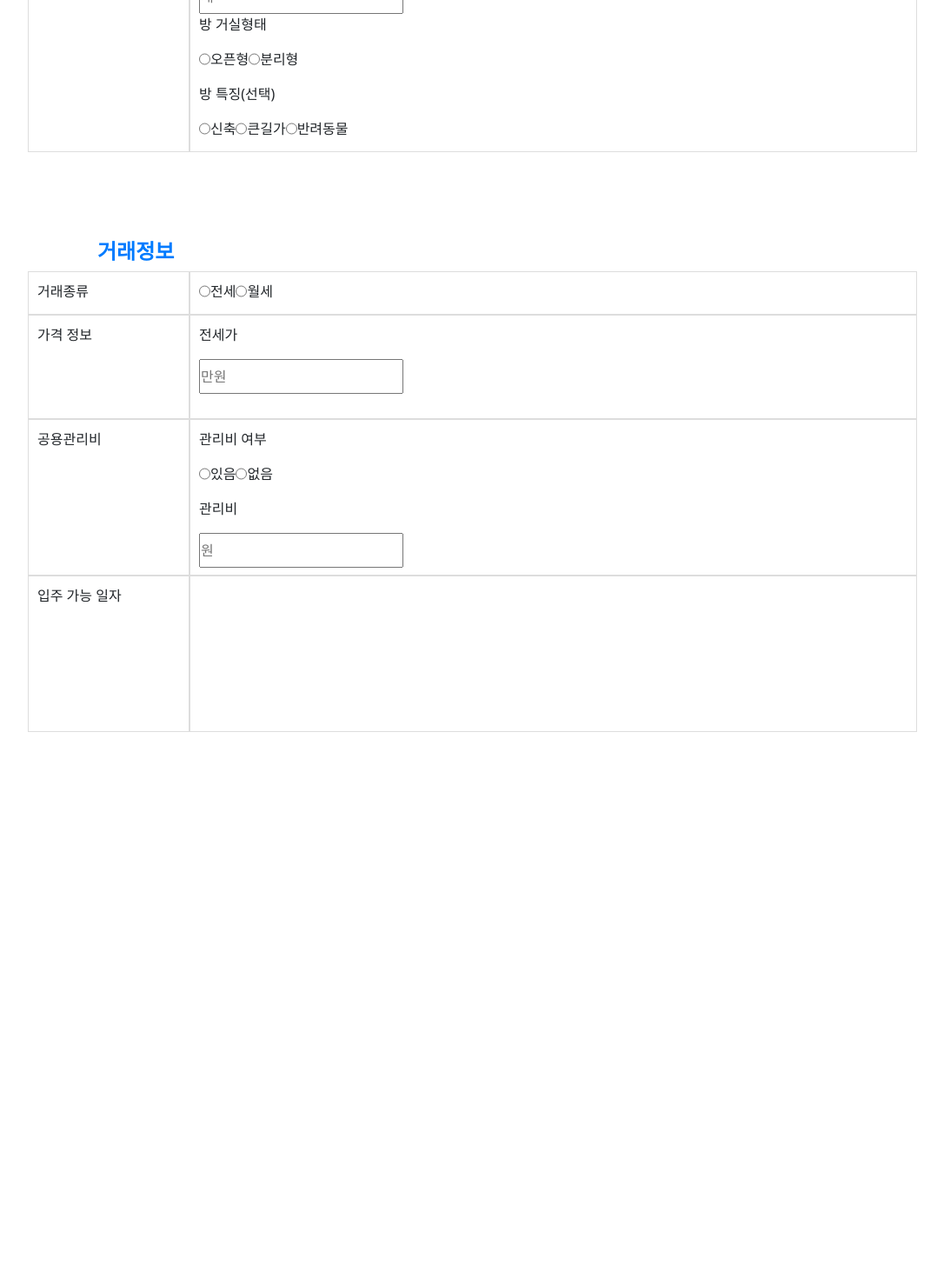
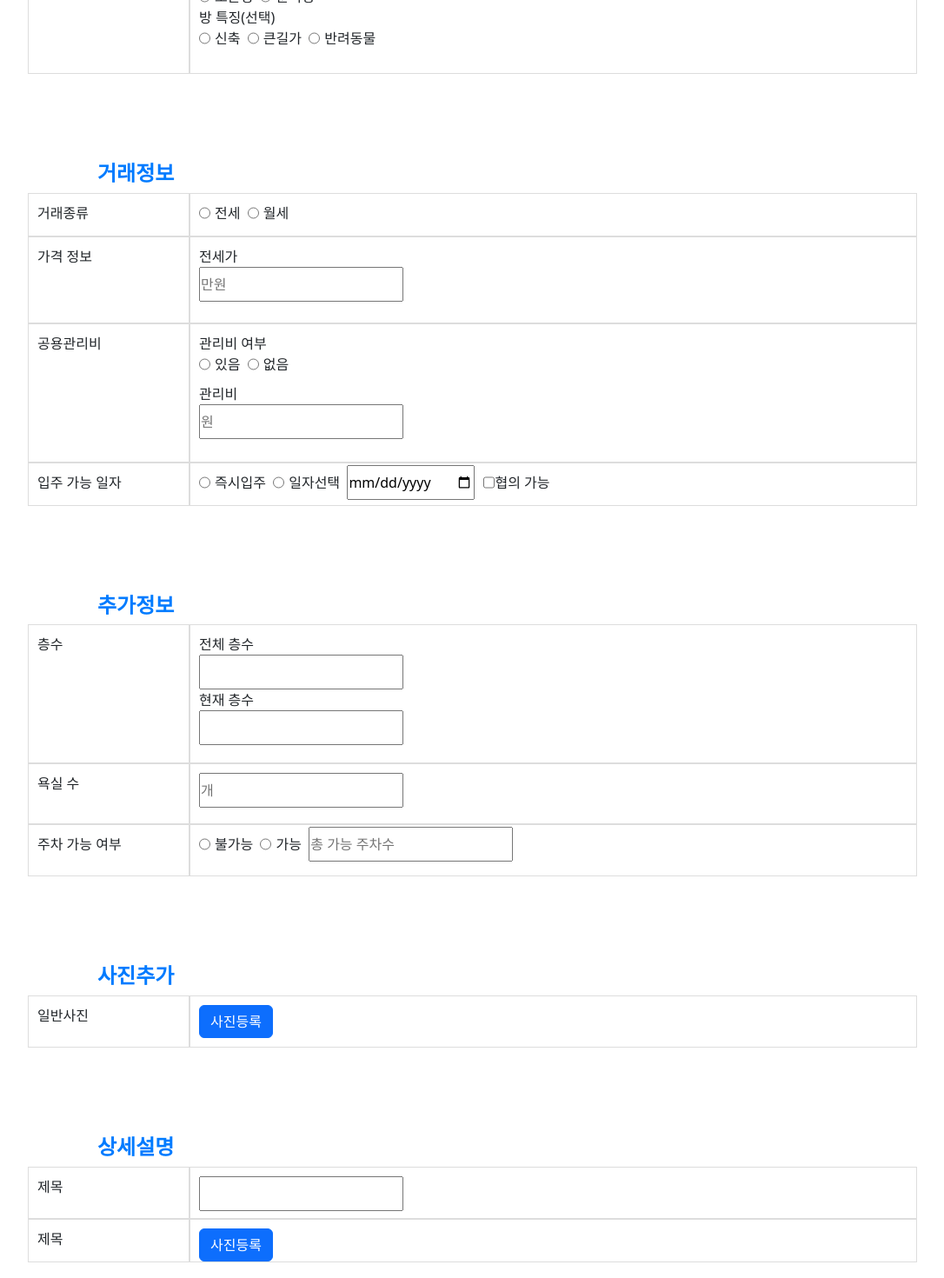
Before and after one commit to Suno7526/Shopping, a React (Create React App) app in the folder estate/: page / in a window 1280 px wide. Shown: the part 960-2430 px from the top of the page at 87% size, without its empty margins (38-1124 px from the left). Before the commit the page ends 1802 px from the top, so only its background shows below. Built offline with nearby package versions, Linux system fonts and the light colour scheme.

Commit message:
추가정보, 사진추가, 상세설명 컨테이너 추가

```diff
--- a/estate/public/index.html
+++ b/estate/public/index.html
@@ -27,17 +27,8 @@
     <title>React App</title>
   </head>
   <body>
-    <noscript>You need to enable JavaScript to run this app.</noscript>
+
     <div id="root"></div>
-    <!--
-      This HTML file is a template.
-      If you open it directly in the browser, you will see an empty page.
 
-      You can add webfonts, meta tags, or analytics to this file.
-      The build step will place the bundled scripts into the <body> tag.
-
-      To begin the development, run `npm start` or `yarn start`.
-      To create a production bundle, use `npm run build` or `yarn build`.
-    -->
   </body>
 </html>
--- a/estate/src/App.css
+++ b/estate/src/App.css
@@ -6,6 +6,17 @@
 color: #007bff; /* Blue color */
 font-weight: bold;
 font-size: 24px; /* Adjust font size as needed */
+}
+div p{
+  margin-bottom: 0px;
+}
+
+input[type="text"],input[type="date"]{
+  margin-right: 10px;
+}
+
+input[type="radio"] {
+  margin-right: 5px;
 }
 
 .custom-list {
--- a/estate/src/App.js
+++ b/estate/src/App.js
@@ -5,6 +5,8 @@ import Container from 'react-bootstrap/Container';
 import Nav from 'react-bootstrap/Nav';
 import Navbar from 'react-bootstrap/Navbar';
 import NavDropdown from 'react-bootstrap/NavDropdown';
+import Button from 'react-bootstrap/Button';
+import Accordion from 'react-bootstrap/Accordion';
 
 function App() {
   return (
@@ -84,19 +86,19 @@ function App() {
     <div className="container">
       <div className="row">
         <div className="col-md-2 left boxed">
-          <div className="box">
+          <div className="box" style={{height: 160}}>
             <p>매물주소</p>
           </div>
         </div>
         <div className="col-md-9 right boxed">
-          <div className="box">
+          <div className="box" style={{height: 160}}>
             <div>
               <p>주소검색</p>
-              <input type="text" /><button className="btn" type="button">Primary</button>
+              <input type="text" /><Button variant="primary">검색</Button>{' '}
             </div>
             <div>
-              <p>동 입력</p>
-              <input type="text" /><input type="text" /><button className="btn" type="button">Primary</button>
+              <p>나머지 주소 입력</p>
+              <input type="text" />
             </div>
           </div>
         </div>
@@ -105,12 +107,12 @@ function App() {
     <div className="container">
       <div className="row">
         <div className="col-md-2 left boxed">
-          <div className="box" style={{height: 120}}>
+          <div className="box" style={{height: 100}}>
             <p>매물크기</p>
           </div>
         </div>
         <div className="col-md-9 right boxed">
-          <div className="box" style={{height: 120}}>
+          <div className="box" style={{height: 100}}>
             <div>
               <p>전용면적</p>
               <input type="text" placeholder="평수 입력" /> = <input type="text" placeholder="m2" />
@@ -122,12 +124,12 @@ function App() {
     <div className="container">
       <div className="row">
         <div className="col-md-2 left boxed">
-          <div className="box" style={{height: 250}}>
+          <div className="box" style={{height: 200}}>
             <p>방 정보</p>
           </div>
         </div>
         <div className="col-md-9 right boxed">
-          <div className="box" style={{height: 250}}>
+          <div className="box" style={{height: 200}}>
             <div>
               <div>
                 <p>방 수</p>
@@ -135,11 +137,11 @@ function App() {
               </div>
               <div>
                 <p>방 거실형태</p>
-                <p><input type="radio" />오픈형 <input type="radio" />분리형</p>
+                <p><input type="radio" />오픈형 &nbsp; <input type="radio" />분리형</p>
               </div>
               <div>
                 <p>방 특징(선택)</p>
-                <p><input type="radio" />신축 <input type="radio" />큰길가 <input type="radio" />반려동물</p>
+                <p><input type="radio" />신축 &nbsp;<input type="radio" />큰길가 &nbsp;<input type="radio" />반려동물</p>
               </div>
             </div>
           </div>
@@ -147,7 +149,12 @@ function App() {
       </div>
     </div>
   </div>
-  <div>
+
+
+
+
+
+  <div className="BigContainer">
     <div style={{display: 'flex', justifyContent: 'space-between'}}>
       <h3 className="inform" style={{marginLeft: 150}}>거래정보</h3>
     </div>
@@ -160,7 +167,7 @@ function App() {
         </div>
         <div className="col-md-9 right boxed">
           <div className="box" style={{height: 50}}>
-            <p><input type="radio" name id /> 전세 <input type="radio" name id /> 월세</p>
+            <p><input type="radio" name id /> 전세 &nbsp;<input type="radio" name id /> 월세 &nbsp;</p>
           </div>
         </div>
       </div>
@@ -168,12 +175,12 @@ function App() {
     <div className="container">
       <div className="row">
         <div className="col-md-2 left boxed">
-          <div className="box" style={{height: 120}}>
+          <div className="box" style={{height: 100}}>
             <p>가격 정보</p>
           </div>
         </div>
         <div className="col-md-9 right boxed">
-          <div className="box" style={{height: 120}}>
+          <div className="box" style={{height: 100}}>
             <div>
               <p>전세가</p>
               <input type="text" placeholder="만원" />
@@ -185,16 +192,16 @@ function App() {
     <div className="container">
       <div className="row">
         <div className="col-md-2 left boxed">
-          <div className="box" style={{height: 180}}>
+          <div className="box" style={{height: 160}}>
             <p>공용관리비</p>
           </div>
         </div>
         <div className="col-md-9 right boxed">
-          <div className="box" style={{height: 180}}>
+          <div className="box" style={{height: 160}}>
             <div>
               <div style={{marginBottom: 10}}>
                 <p>관리비 여부</p>
-                <p><input type="radio" name id /> 있음 <input type="radio" name id /> 없음</p>
+                <p><input type="radio"/> 있음 &nbsp;<input type="radio" /> 없음 &nbsp;</p>
               </div>
               <div>
                 <p>관리비</p>
@@ -208,19 +215,146 @@ function App() {
     <div className="container">
       <div className="row">
         <div className="col-md-2 left boxed">
-          <div className="box">
+          <div className="box" style={{height: 50}}>
             <p>입주 가능 일자</p>
           </div>
         </div>
         <div className="col-md-9 right boxed">
-          <div className="box">
+          <div className="box" style={{height: 50}}>
+          <p><input type="radio"/> 즉시입주 &nbsp;<input type="radio" /> 일자선택 &nbsp; <input type="date" /> <input type="checkbox"/> 협의 가능 </p>
+          </div>
+        </div>
+      </div>
+    </div>
+  </div>
+
+
+
+
+  <div className="BigContainer">
+    <div style={{display: 'flex', justifyContent: 'space-between'}}>
+      <h3 className="inform" style={{marginLeft: 150}}>추가정보</h3>
+    </div>
+    <div className="container">
+      <div className="row">
+        <div className="col-md-2 left boxed">
+          <div className="box" style={{height: 160}}>
+            <p>층수</p>
+          </div>
+        </div>
+        <div className="col-md-9 right boxed">
+          <div className="box" style={{height: 160}}>
             <div>
+              <p>전체 층수</p>
+              <input type="text" />
+            </div>
+            <div>
+              <p>현재 층수</p>
+              <input type="text" />
             </div>
           </div>
         </div>
       </div>
     </div>
+    <div className="container">
+      <div className="row">
+        <div className="col-md-2 left boxed">
+          <div className="box" style={{height: 70}}>
+            <p>욕실 수</p>
+          </div>
+        </div>
+        <div className="col-md-9 right boxed">
+          <div className="box" style={{height: 70}}>
+            <div>
+              <input type="text" placeholder="개" />
+            </div>
+          </div>
+        </div>
+      </div>
+    </div>
+    <div className="container">
+      <div className="row">
+        <div className="col-md-2 left boxed">
+          <div className="box" style={{height: 60}}>
+            <p>주차 가능 여부</p>
+          </div>
+        </div>
+        <div className="col-md-9 right boxed">
+          <div className="box" style={{height: 60}}>
+          <p><input type="radio"/> 불가능 &nbsp;<input type="radio" /> 가능 &nbsp; <input type="text" placeholder='총 가능 주차수'/></p>
+          </div>
+        </div>
+      </div>
+    </div>
   </div>
+
+
+
+
+
+  <div className="BigContainer">
+    <div style={{display: 'flex', justifyContent: 'space-between'}}>
+      <h3 className="inform" style={{marginLeft: 150}}>사진추가</h3>
+    </div>
+    <div className="container">
+      <div className="row">
+        <div className="col-md-2 left boxed">
+          <div className="box" style={{height: 60}}>
+            <p>일반사진</p>
+          </div>
+        </div>
+        <div className="col-md-9 right boxed">
+          <div className="box" style={{height: 60}}>
+          <Button variant="primary">사진등록</Button>{' '}
+          </div>
+        </div>
+      </div>
+    </div>
+  </div>
+
+
+
+
+
+  <div className="BigContainer">
+
+    <div style={{display: 'flex', justifyContent: 'space-between'}}>
+      <h3 className="inform" style={{marginLeft: 150}}>상세설명</h3>
+    </div>
+
+    <div className="container">
+      <div className="row">
+        <div className="col-md-2 left boxed">
+          <div className="box" style={{height: 60}}>
+            <p>제목</p>
+          </div>
+        </div>
+        <div className="col-md-9 right boxed">
+          <div className="box" style={{height: 60}}>
+            <input type='text'></input>
+          </div>
+        </div>
+      </div>
+    </div>
+
+    <div className="container">
+      <div className="row">
+        <div className="col-md-2 left boxed">
+          <div className="box" style={{height: 50}}>
+            <p>제목</p>
+          </div>
+        </div>
+        <div className="col-md-9 right boxed">
+          <div className="box" style={{height: 50}}>
+          <Button variant="primary">사진등록</Button>{' '}
+          </div>
+        </div>
+      </div>
+    </div>
+
+  </div>
+
+
 </div>
 
 
```
